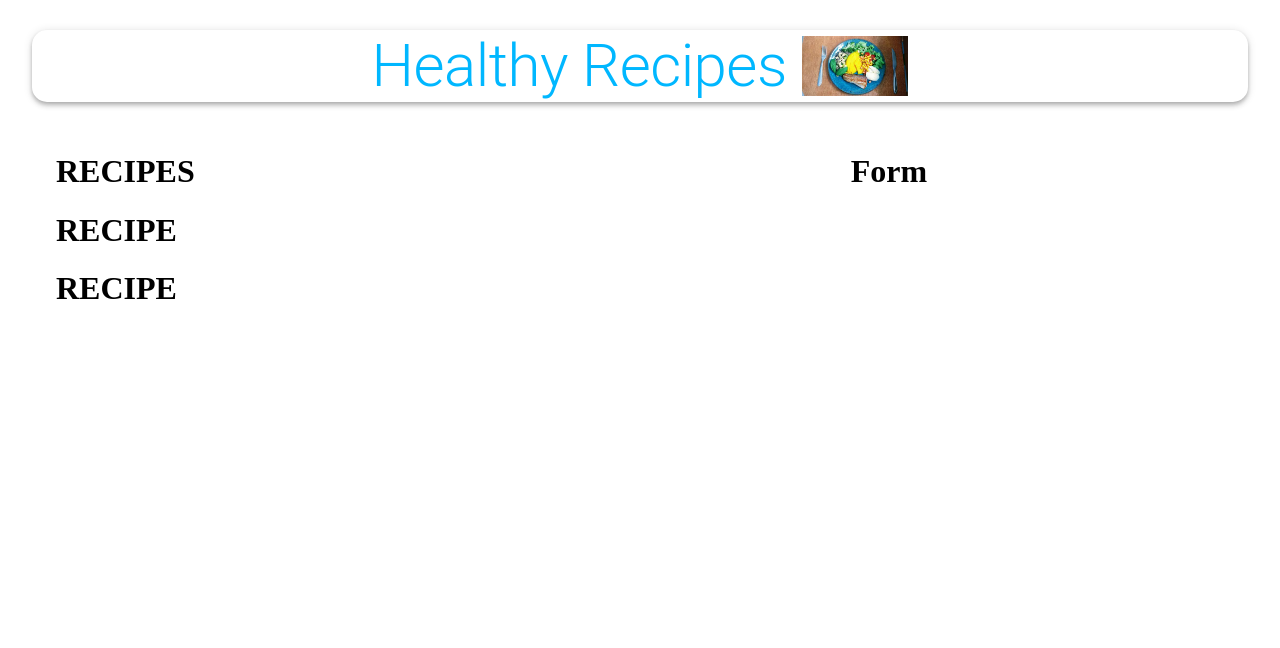
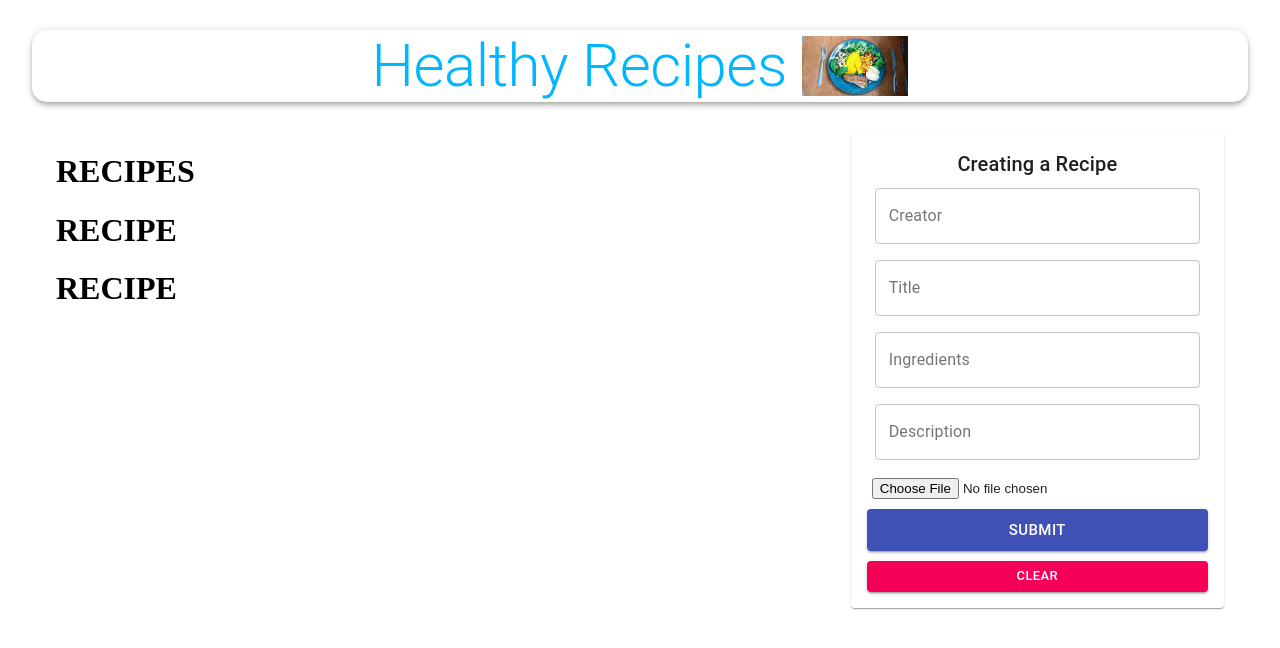
Before and after one commit to mahanmashoof/healthy-recipes, a React (Create React App) app in the folder client/: page / in a window 1280 px wide. Shown: the top 648 px of the page. Built offline with nearby package versions, Linux system fonts and the light colour scheme; no server answers.

Commit message:
form initiated

```diff
--- a/client/src/components/Form/form.js
+++ b/client/src/components/Form/form.js
@@ -1,11 +1,103 @@
-import React from 'react';
-import useStyles from './styles'
+import React, { useState } from "react";
+import useStyles from "./styles";
+import { TextField, Button, Typography, Paper } from "@material-ui/core";
+import FileBase from "react-file-base64";
 
 function Form() {
-    const classes = useStyles();
-    return(
-        <h1>Form</h1>
-    );
+  const [recipeData, setRecipeData] = useState({
+    creator: "",
+    title: "",
+    description: "",
+    ingredients: "",
+    selectedFile: "",
+  });
+
+  const classes = useStyles();
+
+  const handleSubmit = () => {};
+
+  const clear = () => {};
+
+  return (
+    <Paper className={classes.paper}>
+      <form
+        autoComplete="off"
+        noValidate
+        className={`${classes.root} ${classes.form}`}
+        onSubmit={handleSubmit}
+      >
+        <Typography variant="h6">Creating a Recipe</Typography>
+        <TextField
+          name="creator"
+          variant="outlined"
+          label="Creator"
+          fullWidth
+          value={recipeData.creator}
+          onChange={(e) =>
+            setRecipeData({ ...recipeData, creator: e.target.value })
+          }
+        />
+        <TextField
+          name="title"
+          variant="outlined"
+          label="Title"
+          fullWidth
+          value={recipeData.title}
+          onChange={(e) =>
+            setRecipeData({ ...recipeData, title: e.target.value })
+          }
+        />
+        <TextField
+          name="ingredients"
+          variant="outlined"
+          label="Ingredients"
+          fullWidth
+          value={recipeData.ingredients}
+          onChange={(e) =>
+            setRecipeData({ ...recipeData, ingredients: e.target.value })
+          }
+        />
+        <TextField
+          name="description"
+          variant="outlined"
+          label="Description"
+          fullWidth
+          value={recipeData.description}
+          onChange={(e) =>
+            setRecipeData({ ...recipeData, description: e.target.value })
+          }
+        />
+        <div className={classes.fileInput}>
+          <FileBase
+            type="file"
+            multiple={false}
+            onDone={({ base64 }) =>
+              setRecipeData({ ...recipeData, selectedFile: base64 })
+            }
+          />
+        </div>
+        <Button
+          className={classes.buttonSubmit}
+          variant="contained"
+          color="primary"
+          size="large"
+          type="submit"
+          fullWidth
+        >
+          Submit
+        </Button>
+        <Button
+          variant="contained"
+          color="secondary"
+          size="small"
+          onClick={clear}
+          fullWidth
+        >
+          Clear
+        </Button>
+      </form>
+    </Paper>
+  );
 }
 
 export default Form;
```
